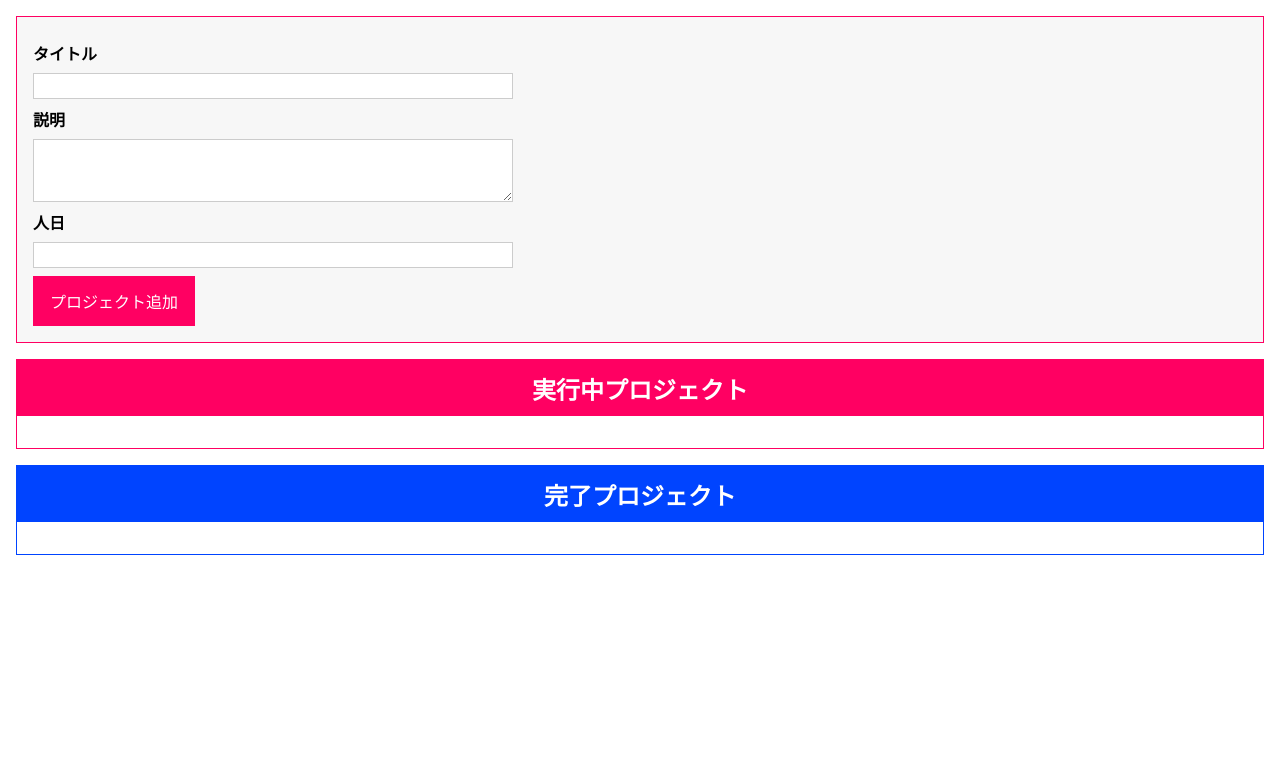
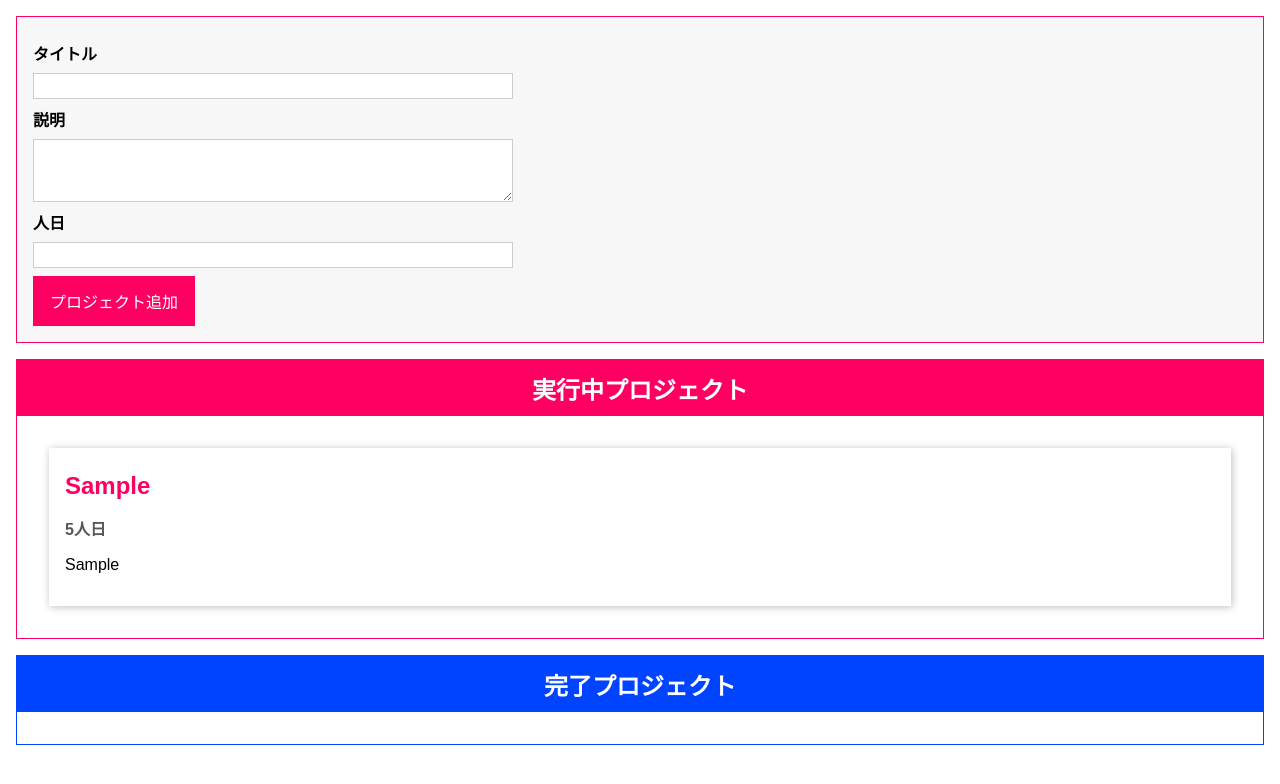
Before and after one commit to kiinegi/task_manager_udemy, a website with bundled scripts: page index.html in a window 1280 px wide. Both pictures are taken after typing "Sample", "Sample", "5" into the empty fields and a click on the button "プロジェクト追加". Built offline with nearby package versions, Linux system fonts and the light colour scheme.

Commit message:
タスク管理　ドラッグ&ドロップ

```diff
--- a/index.html
+++ b/index.html
@@ -1,6 +1,5 @@
 <!DOCTYPE html>
-<html lang="ja">
-
+<html lang="en">
 	<head>
 		<meta charset="UTF-8" />
 		<meta name="viewport" content="width=device-width, initial-scale=1.0" />
@@ -9,7 +8,6 @@
 		<link rel="stylesheet" href="app.css" />
 		<script src="dist/app.js" defer></script>
 	</head>
-
 	<body>
 		<template id="project-input">
 			<form>
@@ -29,7 +27,11 @@
 			</form>
 		</template>
 		<template id="single-project">
-    <li></li>
+			<li draggable="true">
+				<h2></h2>
+				<h3></h3>
+				<p></p>
+			</li>
 		</template>
 		<template id="project-list">
 			<section class="projects">
@@ -41,5 +43,4 @@
 		</template>
 		<div id="app"></div>
 	</body>
-
 </html>
--- a/package.json
+++ b/package.json
@@ -14,6 +14,6 @@
   "author": "Maximilian Schwarzmüller",
   "license": "ISC",
   "devDependencies": {
-    "lite-server": "^2.6.1"
+    "lite-server": "^2.5.4"
   }
 }
--- a/src/app.ts
+++ b/src/app.ts
@@ -1,3 +1,87 @@
+// Drag & Drop
+interface Draggable {
+	dragStartHandler(event: DragEvent): void;
+	dragEndHandler(event: DragEvent): void;
+}
+
+interface DragTarget {
+	dragOverHandler(event: DragEvent): void;
+	dropHandler(event: DragEvent): void;
+	dragLeaveHandler(event: DragEvent): void;
+}
+
+// Project Type
+enum ProjectStatus {
+	Active,
+	Finished,
+}
+
+class Project {
+	constructor(
+		public id: string,
+		public title: string,
+		public description: string,
+		public manday: number,
+		public status: ProjectStatus,
+	) {}
+}
+
+// Project State Management
+type Listener<T> = (items: T[]) => void;
+
+class State<T> {
+	protected listeners: Listener<T>[] = [];
+
+	addListener(listenerFn: Listener<T>) {
+		this.listeners.push(listenerFn);
+	}
+}
+
+class ProjectState extends State<Project> {
+	private projects: Project[] = [];
+	private static instance: ProjectState;
+
+	private constructor() {
+		super();
+	}
+
+	static getInstance() {
+		if (this.instance) {
+			return this.instance;
+		}
+		this.instance = new ProjectState();
+		return this.instance;
+	}
+
+	addProject(title: string, description: string, manday: number) {
+		const newProject = new Project(
+			Math.random().toString(),
+			title,
+			description,
+			manday,
+			ProjectStatus.Active,
+		);
+		this.projects.push(newProject);
+		this.updateListenners();
+	}
+
+	moveProject(projectId: string, newStatus: ProjectStatus) {
+		const project = this.projects.find((prj) => prj.id === projectId);
+		if (project && project.status !== newStatus) {
+			project.status = newStatus;
+			this.updateListenners();
+		}
+	}
+
+	private updateListenners() {
+		for (const listenerFn of this.listeners) {
+			listenerFn(this.projects.slice());
+		}
+	}
+}
+
+const projectState = ProjectState.getInstance();
+
 // Validation
 interface Validatable {
 	value: string | number;
@@ -15,27 +99,27 @@ function validate(validatableInput: Validatable) {
 	}
 	if (
 		validatableInput.minLength != null &&
-    typeof validatableInput.value === 'string'
+		typeof validatableInput.value === "string"
 	) {
 		isValid =
 			isValid && validatableInput.value.length >= validatableInput.minLength;
 	}
 	if (
 		validatableInput.maxLength != null &&
-    typeof validatableInput.value === 'string'
+		typeof validatableInput.value === "string"
 	) {
 		isValid =
 			isValid && validatableInput.value.length <= validatableInput.maxLength;
 	}
 	if (
 		validatableInput.min != null &&
-    typeof validatableInput.value === 'number'
+		typeof validatableInput.value === "number"
 	) {
 		isValid = isValid && validatableInput.value >= validatableInput.min;
 	}
 	if (
 		validatableInput.max != null &&
-    typeof validatableInput.value === 'number'
+		typeof validatableInput.value === "number"
 	) {
 		isValid = isValid && validatableInput.value <= validatableInput.max;
 	}
@@ -43,76 +127,201 @@ function validate(validatableInput: Validatable) {
 }
 
 // autobind decorator
-function autobind(
-  _: any,
-  _2: string,
-  descriptor: PropertyDescriptor
-) {
+function autobind(_: any, _2: string, descriptor: PropertyDescriptor) {
 	const originalMethod = descriptor.value;
 	const adjDescriptor: PropertyDescriptor = {
 		configurable: true,
 		get() {
 			const boundFn = originalMethod.bind(this);
 			return boundFn;
-    }
-  }
+		},
+	};
 	return adjDescriptor;
 }
 
-// ProjectList Class
-class ProjectList {
+// Component Class
+abstract class Component<T extends HTMLElement, U extends HTMLElement> {
 	templateElement: HTMLTemplateElement;
-  hostElement: HTMLDivElement;
-  element: HTMLElement;
+	hostElement: T;
+	element: U;
 
-  constructor(private type: 'active' | 'finished') {
-    this.templateElement = document.getElementById('project-list')! as HTMLTemplateElement;
-    this.hostElement = document.getElementById('app')! as HTMLDivElement
+	constructor(
+		templateId: string,
+		hostElementId: string,
+		insertAtStart: boolean,
+		newElementId?: string,
+	) {
+		this.templateElement = document.getElementById(
+			templateId,
+		)! as HTMLTemplateElement;
+		this.hostElement = document.getElementById(hostElementId)! as T;
 
-    const importedNode = document.importNode(this.templateElement.content, true);
-    this.element = importedNode.firstElementChild as HTMLElement
-    this.element.id = `${this.type}-projects`
+		const importedNode = document.importNode(
+			this.templateElement.content,
+			true,
+		);
+		this.element = importedNode.firstElementChild as U;
+		if (newElementId) {
+			this.element.id = newElementId;
+		}
 
-    this.attach();
+		this.attach(insertAtStart);
+	}
+
+	abstract configure(): void;
+	abstract renderContent(): void;
+
+	private attach(insertAtBeginning: boolean) {
+		this.hostElement.insertAdjacentElement(
+			insertAtBeginning ? "afterbegin" : "beforeend",
+			this.element,
+		);
+	}
+}
+
+// ProjectItem Class
+class ProjectItem
+	extends Component<HTMLUListElement, HTMLLIElement>
+	implements Draggable {
+	private project: Project;
+
+	get manday() {
+		if (this.project.manday < 20) {
+			return this.project.manday.toString() + "人日";
+		} else {
+			return (this.project.manday / 20).toString() + "人月";
+		}
+	}
+
+	constructor(hostId: string, project: Project) {
+		super("single-project", hostId, false, project.id);
+		this.project = project;
+
+		this.configure();
 		this.renderContent();
 	}
 
-  private renderContent() {
-    const listId = `${this.type}-projects-list`;
-    this.element.querySelector('ul')!.id = listId;
-    this.element.querySelector('h2')!.textContent =
-      this.type === 'active' ? '実行中プロジェクト' : '完了プロジェクト'
+	@autobind
+	dragStartHandler(event: DragEvent) {
+		event.dataTransfer!.setData("text/plain", this.project.id);
+		event.dataTransfer!.effectAllowed = "move";
+	}
+	dragEndHandler(_: DragEvent) {
+		console.log("Drag終了");
 	}
 
-  private attach() {
-    this.hostElement.insertAdjacentElement('beforeend', this.element)
+	configure() {
+		this.element.addEventListener("dragstart", this.dragStartHandler);
+		this.element.addEventListener("dragend", this.dragEndHandler);
+	}
+
+	renderContent() {
+		this.element.querySelector("h2")!.textContent = this.project.title;
+		this.element.querySelector("h3")!.textContent = this.manday;
+		this.element.querySelector("p")!.textContent = this.project.description;
+	}
+}
+
+// ProjectList Class
+class ProjectList
+	extends Component<HTMLDivElement, HTMLElement>
+	implements DragTarget {
+	assignedProjects: Project[];
+
+	constructor(private type: "active" | "finished") {
+		super("project-list", "app", false, `${type}-projects`);
+		this.assignedProjects = [];
+
+		this.configure();
+		this.renderContent();
+	}
+
+	@autobind
+	dragOverHandler(event: DragEvent) {
+		if (event.dataTransfer && event.dataTransfer.types[0] === "text/plain") {
+			event.preventDefault();
+			const listEL = this.element.querySelector("ul")!;
+			listEL.classList.add("droppable");
+		}
+	}
+
+	@autobind
+	dropHandler(event: DragEvent) {
+		const prjId = event.dataTransfer!.getData("text/plain");
+		projectState.moveProject(
+			prjId,
+			this.type === "active" ? ProjectStatus.Active : ProjectStatus.Finished,
+		);
+	}
+
+	@autobind
+	dragLeaveHandler(_: DragEvent) {
+		const listEL = this.element.querySelector("ul")!;
+		listEL.classList.remove("droppable");
+	}
+
+	configure() {
+		this.element.addEventListener("dragover", this.dragOverHandler);
+		this.element.addEventListener("drop", this.dropHandler);
+		this.element.addEventListener("dragleave", this.dragLeaveHandler);
+
+		projectState.addListener((projects: Project[]) => {
+			const relevantProjects = projects.filter((prj) => {
+				if (this.type === "active") {
+					return prj.status === ProjectStatus.Active;
+				}
+				return prj.status === ProjectStatus.Finished;
+			});
+			this.assignedProjects = relevantProjects;
+			this.renderProjects();
+		});
+	}
+
+	renderContent() {
+		const listId = `${this.type}-projects-list`;
+		this.element.querySelector("ul")!.id = listId;
+		this.element.querySelector("h2")!.textContent =
+			this.type === "active" ? "実行中プロジェクト" : "完了プロジェクト";
+	}
+
+	private renderProjects() {
+		const listEl = document.getElementById(
+			`${this.type}-projects-list`,
+		)! as HTMLUListElement;
+		listEl.innerHTML = "";
+		for (const prjItem of this.assignedProjects) {
+			new ProjectItem(listEl.id, prjItem);
+		}
 	}
 }
 
 // ProjectInput Class
-class ProjectInput {
-  templateElement: HTMLTemplateElement;
-  hostElement: HTMLDivElement;
-  element: HTMLFormElement;
+class ProjectInput extends Component<HTMLDivElement, HTMLFormElement> {
 	titleInputElement: HTMLInputElement;
 	descriptionInputElement: HTMLInputElement;
 	mandayInputElement: HTMLInputElement;
 
 	constructor() {
-    this.templateElement = document.getElementById('project-input')! as HTMLTemplateElement;
-    this.hostElement = document.getElementById('app')! as HTMLDivElement
+		super("project-input", "app", true, "user-input");
 
-    const importedNode = document.importNode(this.templateElement.content, true);
-    this.element = importedNode.firstElementChild as HTMLFormElement
-    this.element.id = 'user-input';
-
-    this.titleInputElement = this.element.querySelector('#title') as HTMLInputElement;
-    this.descriptionInputElement = this.element.querySelector('#description') as HTMLInputElement;
-    this.mandayInputElement = this.element.querySelector('#manday') as HTMLInputElement;
+		this.titleInputElement = this.element.querySelector(
+			"#title",
+		) as HTMLInputElement;
+		this.descriptionInputElement = this.element.querySelector(
+			"#description",
+		) as HTMLInputElement;
+		this.mandayInputElement = this.element.querySelector(
+			"#manday",
+		) as HTMLInputElement;
 
 		this.configure();
-    this.attach();
 	}
+
+	configure() {
+		this.element.addEventListener("submit", this.submitHandler);
+	}
+
+	renderContent() {}
 
 	private gatherUserInput(): [string, string, number] | void {
 		const enteredTitle = this.titleInputElement.value;
@@ -139,7 +348,7 @@ class ProjectInput {
 			!validate(descriptionValidatable) ||
 			!validate(mandayValidatable)
 		) {
-      alert('入力値が正しくありません。再度お試しください。');
+			alert("入力値が正しくありません。再度お試しください。");
 			return;
 		} else {
 			return [enteredTitle, enteredDescription, +enteredManday];
@@ -147,9 +356,9 @@ class ProjectInput {
 	}
 
 	private clearInputs() {
-    this.titleInputElement.value = '';
-    this.descriptionInputElement.value = '';
-    this.mandayInputElement.value = '';
+		this.titleInputElement.value = "";
+		this.descriptionInputElement.value = "";
+		this.mandayInputElement.value = "";
 	}
 
 	@autobind
@@ -158,20 +367,12 @@ class ProjectInput {
 		const userInput = this.gatherUserInput();
 		if (Array.isArray(userInput)) {
 			const [title, desc, manday] = userInput;
-      console.log(title, desc, manday)
+			projectState.addProject(title, desc, manday);
 			this.clearInputs();
 		}
-  }
-
-  private configure() {
-    this.element.addEventListener('submit', this.submitHandler.bind(this));
-  }
-
-  private attach() {
-    this.hostElement.insertAdjacentElement('afterbegin', this.element)
 	}
 }
 
 const prjInput = new ProjectInput();
-const activePrjList = new ProjectList('active');
-const finishedPrjList = new ProjectList('finished');
+const activePrjList = new ProjectList("active");
+const finishedPrjList = new ProjectList("finished");
--- a/tsconfig.json
+++ b/tsconfig.json
@@ -63,7 +63,7 @@
     // "inlineSources": true,                 /* Emit the source alongside the sourcemaps within a single file; requires '--inlineSourceMap' or '--sourceMap' to be set. */
 
     /* Experimental Options */
-    "experimentalDecorators": true,        /* Enables experimental support for ES7 decorators. */
+    "experimentalDecorators": true /* Enables experimental support for ES7 decorators. */,
     // "emitDecoratorMetadata": true,         /* Enables experimental support for emitting type metadata for decorators. */
 
     /* Advanced Options */
```
Also changed, not shown: 2 other files. Lines whose indentation alone changed are shown as unchanged.
